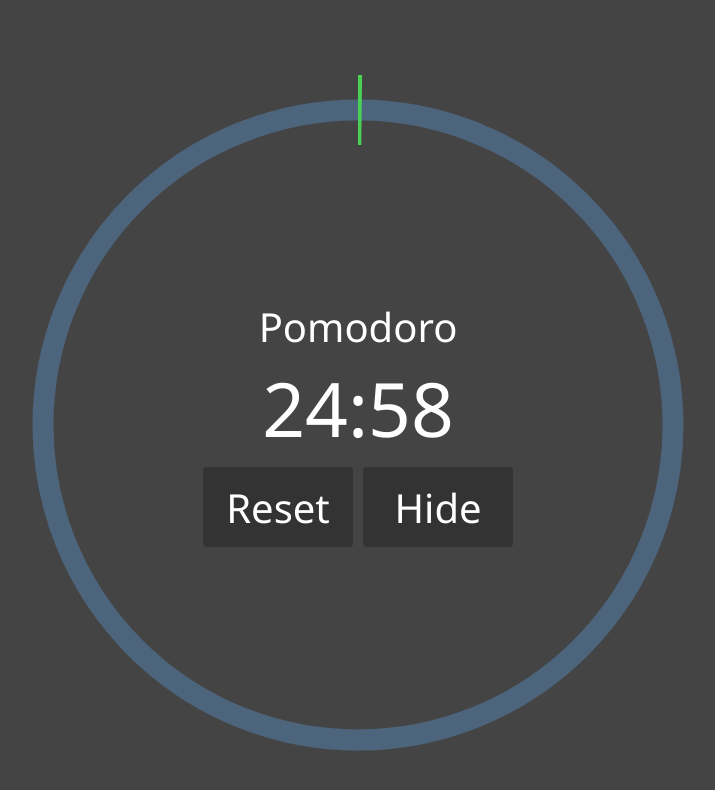
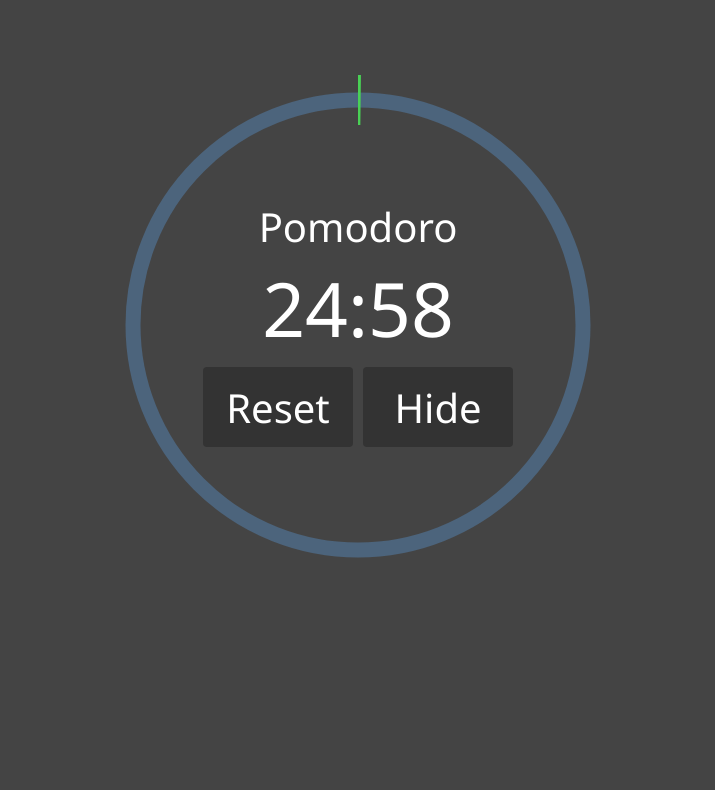
Before and after one commit to OmicronPersei/PomodoroFCCProject, a website: page index.html in a window 1280 px wide. Both pictures are taken after a click on the button "Start". Shown: the whole page, without its empty margins (282-997 px from the left). Drawn offline with nearby package versions, Linux system fonts and the light colour scheme.

Commit message:
First attempt at making it more sizeable.  General concept seems to be working so far...

```diff
--- a/pageStyle.css
+++ b/pageStyle.css
@@ -21,18 +21,23 @@ body {
   color: white;
 }
 
+.display {
+
+}
+
 .pomodoroContainer {
-  width: 800px;
-  height: 800px;
+  width: 600px;
+  height: 600px;
   margin: 25px auto auto auto;
   padding: 50px;
   font-size: 40px;
   display: table;
+
 }
 
 .timeSelector {
   width: 100%;
-  height: 100%;
+  height: 50%;
   margin: 0px;
   padding: 0px;
 }
@@ -94,8 +99,9 @@ body {
 
 .circleDisplay {
   position: relative;
-  height: 700px;
-  width: 700px;
+  height: 100%;
+  width: 100%;
+  display: table;
 }
 
 .circleDisplay .circle {
@@ -104,6 +110,7 @@ body {
   left; 0;
   height: 100%;
   width: 100%;
+  z-index: 1;
 }
 
 .circleDisplay .timeSelectorDisplay {
@@ -114,6 +121,7 @@ body {
   width: 100%;
   z-index: 2;
   display: table;
+  //align-content: center;
 }
 
 .circleDisplay .timeSelectorDisplay .btn.btn-default {
```
